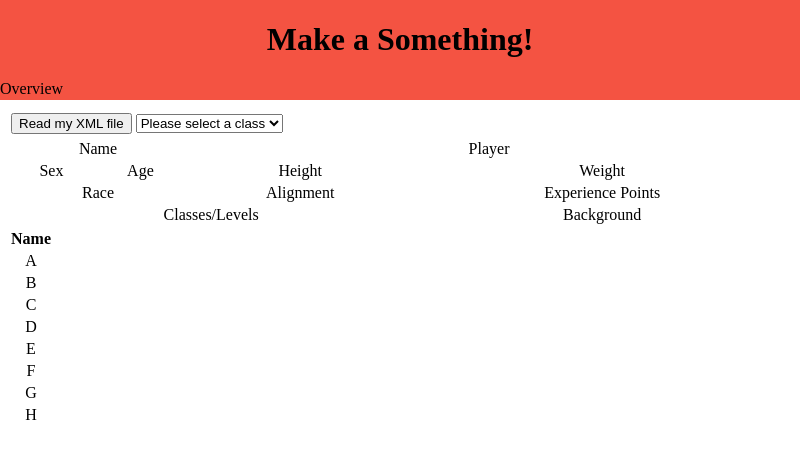
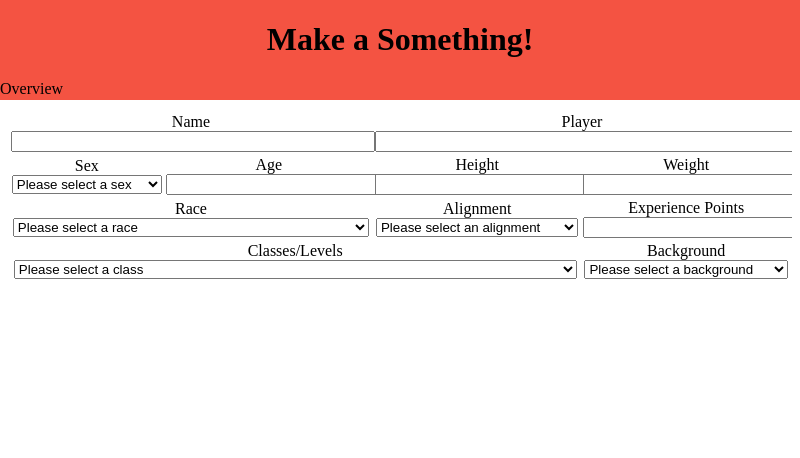
Before and after one commit to bholden1/electron_test, an Electron app: page index.html in a window 800 px wide. Drawn offline with Linux system fonts and the light colour scheme.

Commit message:
slight cleanup

```diff
--- a/javascript_external_test.js
+++ b/background.js
@@ -1,4 +1,5 @@
 var classes = [];
+var xmlDoc;
 
 function loadXMLDoc()
 {
@@ -17,7 +18,7 @@ window.onload = loadXMLDoc;
 
 function parseClassNames(xml)
 {
-  var xmlDoc = xml.responseXML;
+  xmlDoc = xml.responseXML;
   var table="<tr><th>Name</th></tr>";
   var x = xmlDoc.childNodes[0];
   classes = [];
--- a/index.html
+++ b/index.html
@@ -14,7 +14,7 @@
 
     <div id="body">
       <!-- <br> -->
-      <table id="top_table">
+      <!-- <table id="top_table">
         <tr>
           <td>
             <button type="button" onclick="loadXMLDoc()">Read my XML file</button>
@@ -26,13 +26,76 @@
             </select>
           </td>
         </tr>
+      </table> -->
       <!-- <br> -->
 
       <table id="basic_info" width="100%" align="center">
-        <tr><td colspan="2">Name</td><td colspan="2">Player</td></tr>
-        <tr><td>Sex</td><td>Age</td><td>Height</td><td>Weight</td></tr>
-        <tr><td colspan="2">Race</td><td>Alignment</td><td>Experience Points</td></tr>
-        <tr><td colspan="3">Classes/Levels</td><td>Background</td></tr>
+        <tr>
+          <td colspan="2">Name<br>
+            <input type="text" name="Char_Name" value="" style="width: 99%;">
+          </td>
+          <td colspan="2">Player<br>
+            <input type="text" name="Player_Name" value="" style="width: 99%;">
+          </td>
+        </tr>
+        <tr>
+          <td>Sex<br>
+            <select name="sex_select" style="width: 99%;">
+              <option hidden="true">Please select a sex</option>
+              <option value="male">Male</option>
+              <option value="female">Female</option>
+              <option value="other">Other</option>
+            </select>
+          </td>
+          <td>Age<br>
+            <input type="text" name="Age" value="" style="width: 99%;">
+          </td>
+          <td>Height<br>
+            <input type="text" name="Height" value="" style="width: 99%;">
+          </td>
+          <td>Weight<br>
+            <input type="text" name="Weight" value="" style="width: 99%;">
+          </td>
+        </tr>
+        <tr>
+          <td colspan="2">Race<br>
+            <select name="race_select" id="raceDropdown" onchange="" style="width: 99%;">
+              <option hidden="true">Please select a race</option>
+              <option value="null" disabled>Data Not Loaded</option>
+            </select>
+          </td>
+          <td>Alignment<br>
+            <select name="alignment_select" style="width: 99%;">
+              <option hidden="true">Please select an alignment</option>
+              <option value="LG">Lawful Good</option>
+              <option value="LN">Lawful Neutral</option>
+              <option value="LE">Lawful Good</option>
+              <option value="NG">Neutral Good</option>
+              <option value="NN">True Neutral</option>
+              <option value="NE">Neutral Good</option>
+              <option value="CG">Chaotic Good</option>
+              <option value="CN">Chaotic Neutral</option>
+              <option value="CE">Chaotic Good</option>
+            </select>
+          </td>
+          <td>Experience Points<br>
+            <input type="text" name="XP" value="" style="width: 99%;">
+          </td>
+        </tr>
+        <tr>
+          <td colspan="3">Classes/Levels<br>
+            <select name="class_select" id="classDropdown" onchange="" style="width: 99%;">
+              <option hidden="true">Please select a class</option>
+              <option value="null" disabled>Data Not Loaded</option>
+            </select>
+          </td>
+          <td>Background<br>
+            <select name="bg_select" id="bgDropdown" onchange="" style="width: 99%;">
+              <option hidden="true">Please select a background</option>
+              <option value="null" disabled>Data Not Loaded</option>
+            </select>
+          </td>
+        </tr>
       </table>
 
       <table id="demo"></table>
```
